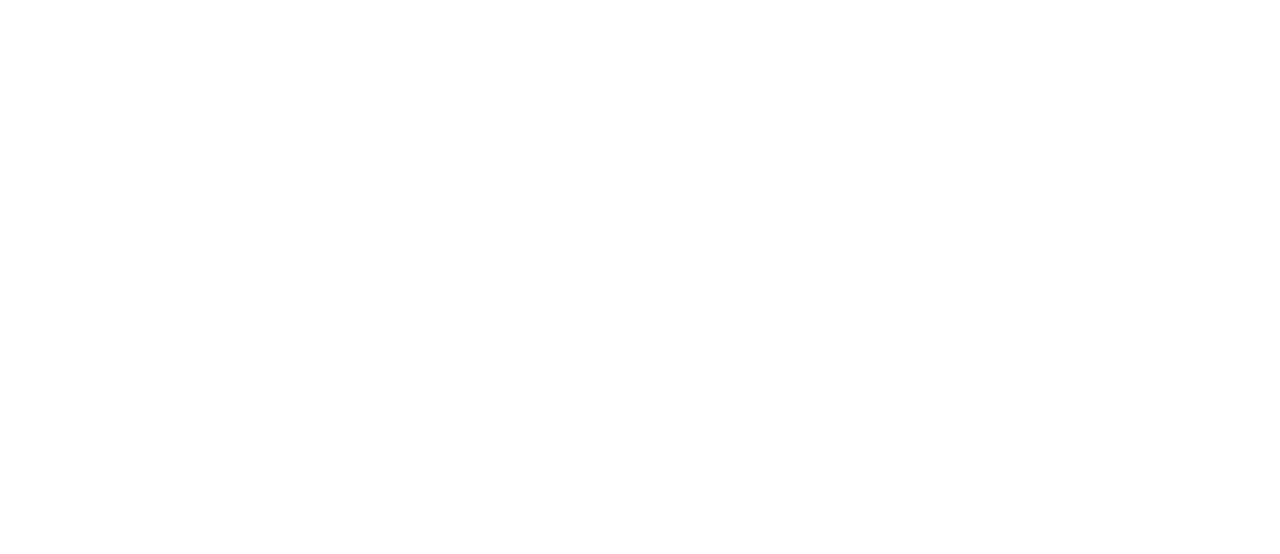
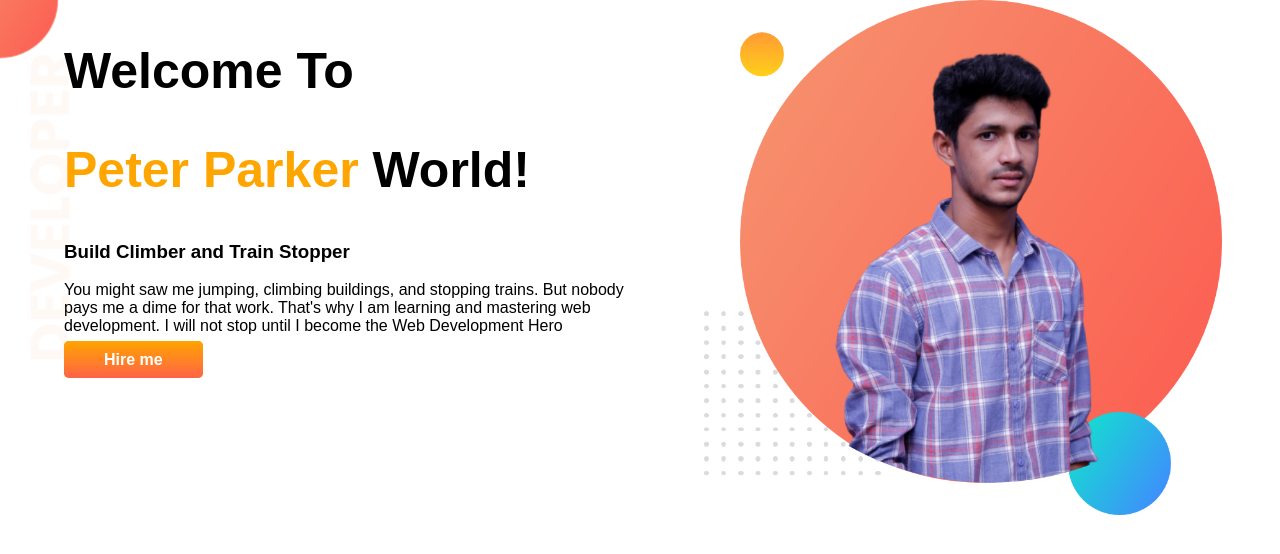
Before and after one commit to 98RAMISLU/module3-portfolio, a plain HTML site: page index.html in a window 1280 px wide. Drawn offline with Linux system fonts and the light colour scheme; a web font is replaced by a local one.

Commit message:
header_Done

```diff
--- a/index.html
+++ b/index.html
@@ -1,13 +1,35 @@
 <!DOCTYPE html>
 <html lang="en">
-<head>
-    <meta charset="UTF-8">
-    <meta http-equiv="X-UA-Compatible" content="IE=edge">
-    <meta name="viewport" content="width=device-width, initial-scale=1.0">
+  <head>
+    <meta charset="UTF-8" />
+    <meta http-equiv="X-UA-Compatible" content="IE=edge" />
+    <meta name="viewport" content="width=device-width, initial-scale=1.0" />
     <title>My Protfolio</title>
-    <link rel="stylesheet" href="style.css">
-</head>
-<body>
-
-</body>
+    <link rel="preconnect" href="https://fonts.googleapis.com" />
+    <link rel="preconnect" href="https://fonts.gstatic.com" crossorigin />
+    <link
+      href="https://fonts.googleapis.com/css2?family=Pragati+Narrow&display=swap"
+      rel="stylesheet"
+    />
+    <link rel="stylesheet" href="style.css" />
+  </head>
+  <body>
+    <section class="top-banner">
+      <div class="half">
+        <h1>Welcome To</h1>
+        <h1><span class="orange-color">Peter Parker</span> World!</h1>
+        <h3>Build Climber and Train Stopper</h3>
+        <p>
+          You might saw me jumping, climbing buildings, and stopping trains. But
+          nobody pays me a dime for that work. That's why I am learning and
+          mastering web development. I will not stop until I become the Web
+          Development Hero
+        </p>
+        <a class="link-btn" href="youtube.com" target="_blank">Hire me</a>
+      </div>
+      <div class="half">
+        <img src="images/my-bg (1).png" alt="my photo" />
+      </div>
+    </section>
+  </body>
 </html>
--- a/style.css
+++ b/style.css
@@ -0,0 +1,33 @@
+body {
+  font-family: "Pragati Narrow", sans-serif;
+  margin: 0;
+}
+h1 {
+  font-size: 50px;
+}
+.orange-color {
+  color: orange;
+}
+section {
+  display: flex;
+}
+.half {
+  width: 50%;
+  padding-left: 5%;
+}
+.half img {
+  width: 90%;
+}
+.link-btn {
+  text-decoration: none;
+  background-color: orange;
+  background-image: linear-gradient(orange, tomato);
+  padding: 10px 40px;
+  border-radius: 5px;
+  color: #fff;
+  font-weight: bold;
+}
+.top-banner {
+  background-image: url(images/top-banner.png);
+  background-repeat: no-repeat;
+}
```
Also changed, not shown: images/dream-bg.png (added), images/exp-bg.png (added), images/jhankar.png (added), images/jhankar2.png (added), images/mislu.png (added), images/my-bg (1).png (added), images/my-bg.png (added), images/my-bg2.png (added), images/top-banner.png (added).
